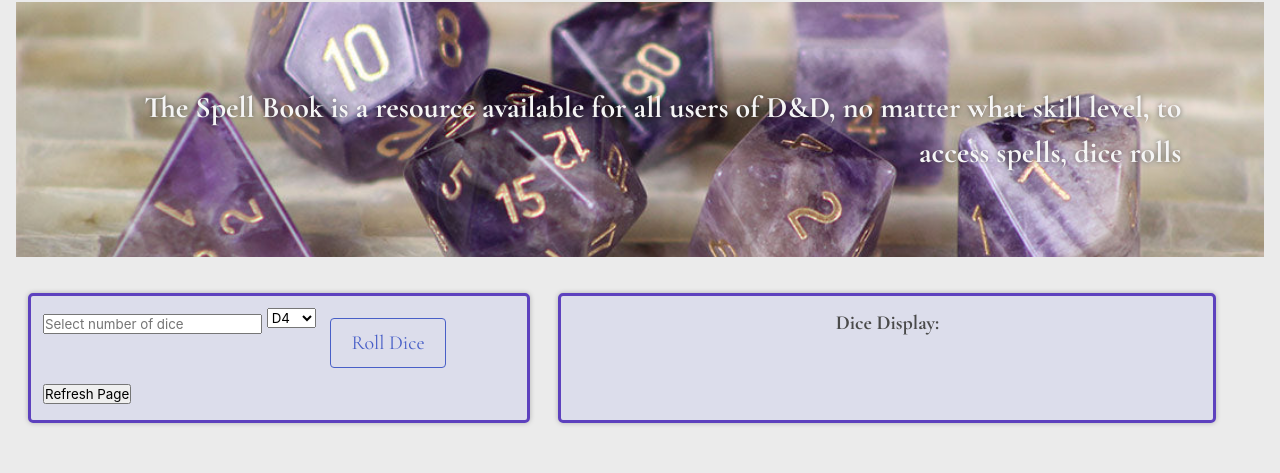
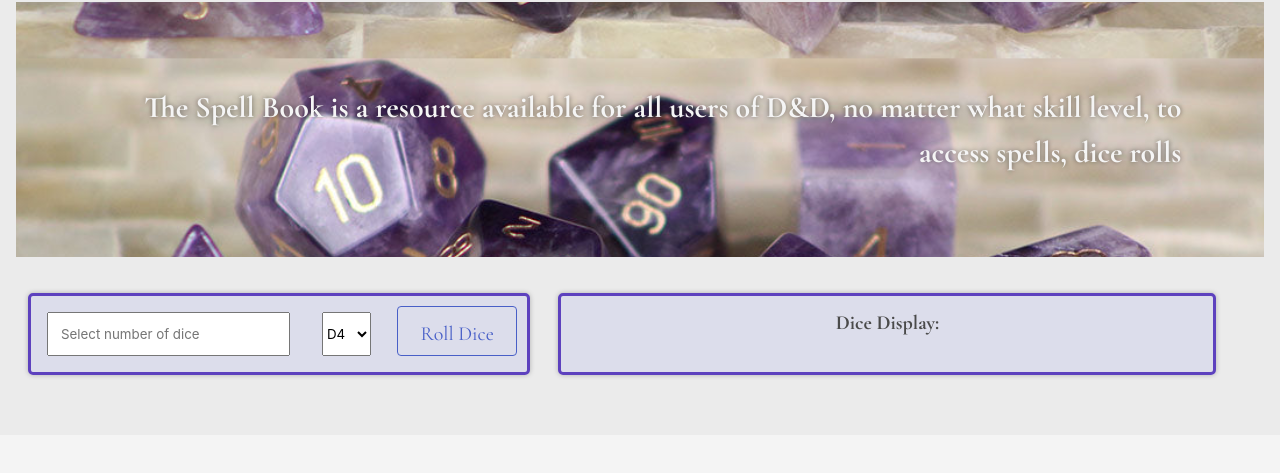
Before and after one commit to erockenmeyer/project-1-the-spell-book, a plain HTML site: page dice-roller.html in a window 1280 px wide. Shown: the part 138-611 px from the top of the page. Drawn offline with nearby package versions, Linux system fonts and the light colour scheme.

Commit message:
tweaks to css and dice roll

```diff
--- a/assets/js/dice-roll.js
+++ b/assets/js/dice-roll.js
@@ -38,6 +38,7 @@ else{
 
 });
 var getDiceResult=function(data){
+    resultEl.textContent = "";
     for (var i=0; i<rollTimes.value;i++){
     var result=data.dice[i].value;
 
--- a/assets/styles/styles.css
+++ b/assets/styles/styles.css
@@ -113,8 +113,6 @@ border-radius: 5px;
 box-shadow: 0 0 5px rgba(0, 0, 0, .25);
 background-color: rgba(215, 216, 235, .75);
 box-sizing:content-box;
-width: 200px;
-height: 100px;
 text-align: center;
 width: 90%;
 }
--- a/dice-roller.html
+++ b/dice-roller.html
@@ -18,7 +18,7 @@
 <body>
 
   <header class="is-flex is-justify-content-space-between">
-    <a href="/">
+    <a href="./index.html">
       <h1 class="ml-4">The Spell Book</h1>
     </a>
     <nav>
@@ -46,10 +46,11 @@
 
   <!-- dice roll form-->
   <div class="columns mx-3">
-  <section class="dice-roller column is-two-fifths mx-4 my-6">
-    <input id="times" type="number" placeholder="Select number of dice" />
-    <div class="dropdown is-active">
-      <select id="dice-type">
+    <section class="dice-roller column is-two-fifths mx-4 is-justify-content-center my-6">
+      <div class="columns">
+        <input class="column m-4" id="times" type="number" placeholder="Select number of dice" />
+
+        <select id="dice-type" class="column-3 m-4">
           <option value="1">D4</option>
           <option value="2">D6</option>
           <option value="3">D8</option>
@@ -57,9 +58,9 @@
           <option value="5">D12</option>
           <option value="6">D20</option>
         </select>
+
+        <button type="submit" class="btn button is-medium is-link is-outlined column">Roll Dice</button>
       </div>
-    <button type="submit" class="btn button is-medium is-link is-outlined">Roll Dice</button>
-  <button type="submit" onClick="refreshPage()">Refresh Page</button>
     </section>
     <!--dice display-->
     <section id="display" class="dice-display column mx-3 my-6 is-half">
```
Lines whose indentation alone changed are shown as unchanged.
